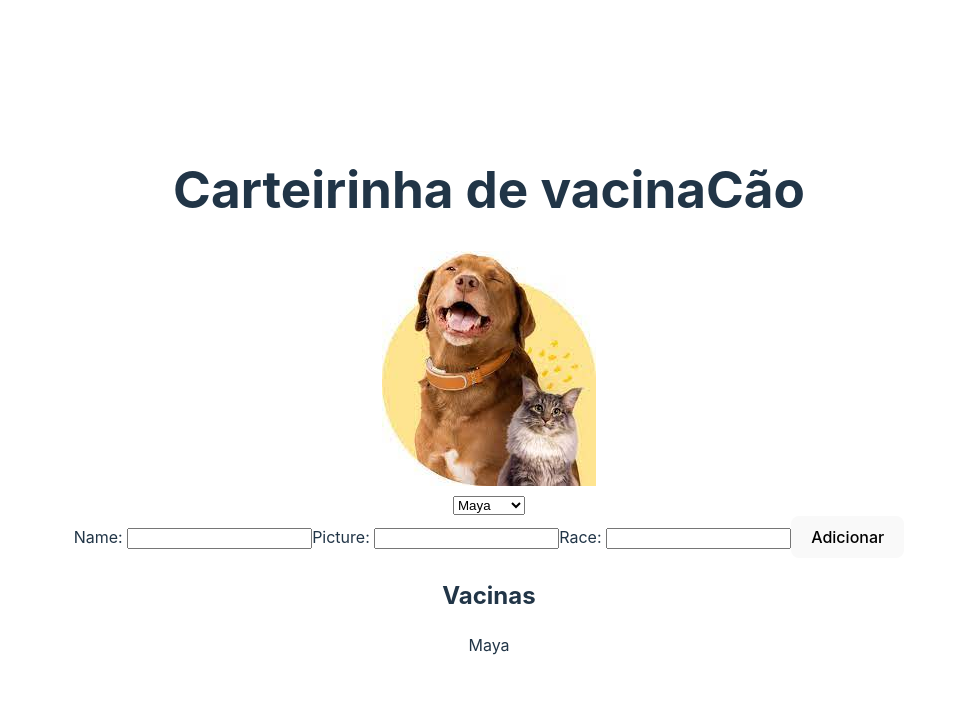
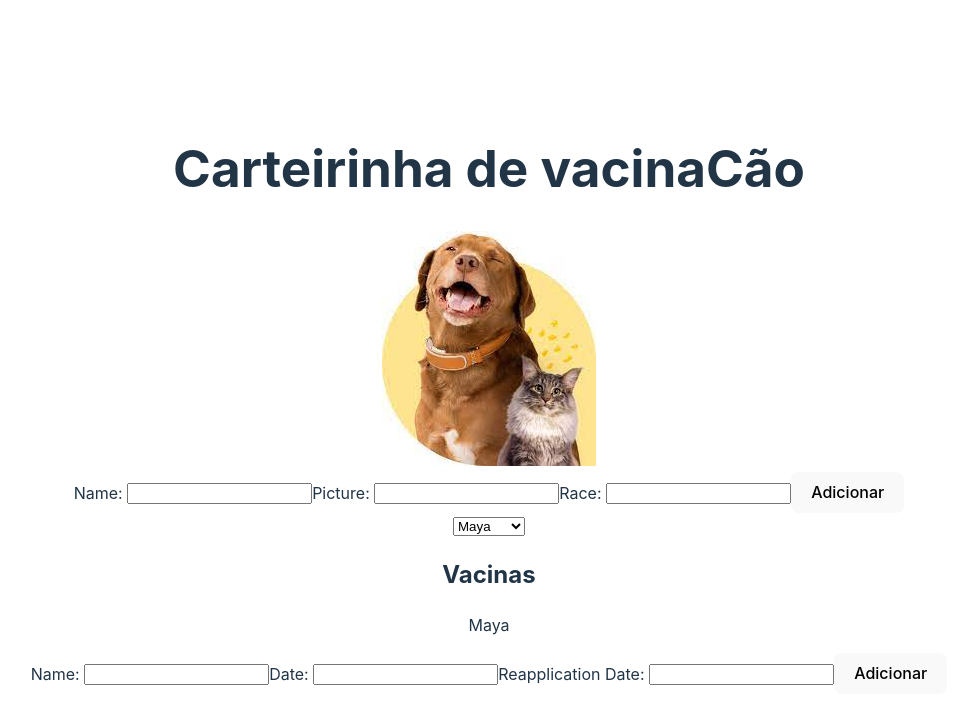
Before and after one commit to filipecx/petvac-front, a React (Vite) app: page / in a window 1280 px wide. Shown: the top 724 px of the page, without its empty margins (151-1107 px from the left). Built offline with nearby package versions, Linux system fonts and the light colour scheme.

Commit message:
add vac form

```diff
--- a/src/App.jsx
+++ b/src/App.jsx
@@ -2,6 +2,8 @@ import { useEffect, useState } from 'react'
 
 import './App.css'
 import { PetSelector } from './Components/PetSelector'
+import { AddPet } from './Components/AddPet';
+import { AddVac } from './Components/AddVac';
 
 function App() {
   const [petsNames, setPetsNames] = useState(['Maya', 'Atena', 'Graviola']);
@@ -19,8 +21,13 @@ function App() {
     e.preventDefault();
     let results = new FormData(addPetForm);
     setPetsNames(petsNames => [...petsNames, results.get("name")]);
-    console.log(petsNames);
+  }
 
+  const addVac = (e) => {
+    e.preventDefault();
+    let vacData = new FormData(addVacForm);
+    vacData.append("petName", pet)
+    console.log(vacData);
   }
 
   return (
@@ -28,21 +35,11 @@ function App() {
       <h1>Carteirinha de vacinaCão</h1>
 
       <img src={picture} alt="" />
+      <AddPet addPet={addPet} />
       <PetSelector handleSubmit={handleSubmit} petsNames={petsNames}/>
-      <form action="" method="post" onSubmit={addPet} id='addPetForm'>
-        <label htmlFor="name">Name: </label>
-        <input type="text" name="name" id="name" />
-
-        <label htmlFor="picture">Picture: </label>
-        <input type="text" name="picture" id="picture" />
-
-        <label htmlFor="race">Race: </label>
-        <input type="text" name="race" id="race" />
-
-        <button type="submit">Adicionar</button>
-      </form>
       <h2>Vacinas</h2>
       <p>{pet}</p>
+      <AddVac addVac={addVac} />
     </>
   )
 }
--- /dev/null
+++ b/src/Components/AddPet.jsx
@@ -0,0 +1,18 @@
+export function AddPet({addPet}){
+    return (
+        <>
+            <form action="" method="post" onSubmit={addPet} id='addPetForm'>
+            <label htmlFor="name">Name: </label>
+            <input type="text" name="name" id="name" />
+
+            <label htmlFor="picture">Picture: </label>
+            <input type="text" name="picture" id="picture" />
+
+            <label htmlFor="race">Race: </label>
+            <input type="text" name="race" id="race" />
+
+            <button type="submit">Adicionar</button>
+        </form>
+        </>
+    )
+}
--- /dev/null
+++ b/src/Components/AddVac.jsx
@@ -0,0 +1,17 @@
+export function AddVac({addVac}){
+    return(
+        <form action="" method="post" id='addVacForm' onSubmit={addVac}>
+            <label htmlFor="name">Name: </label>
+            <input type="text" name="name" id="name" />
+
+            <label htmlFor="date">Date: </label>
+            <input type="text" name="date" id="date" />
+
+            <label htmlFor="ReapplicationDate">Reapplication Date: </label>
+            <input type="text" name="ReapplicationDate" id="ReapplicationDate" />
+
+            <button type="submit">Adicionar</button>
+        </form>
+    )
+
+}
```
